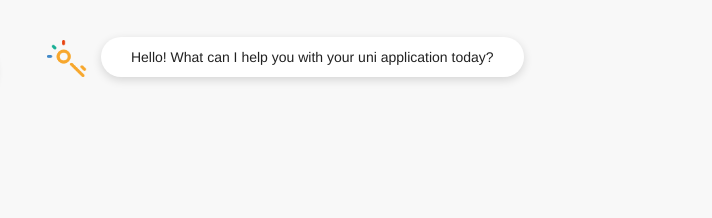
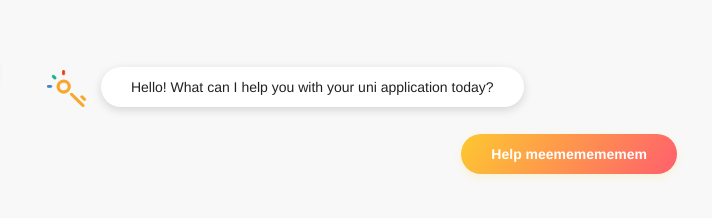
Before and after one commit to henryzt/JPMorgan-CFG19-Project-Access-Chatbot, a plain HTML site: page frontend/index.html in a window 1280 px wide. Shown: the full height of the page, 283-995 px from the left. Drawn offline with nearby package versions, Linux system fonts and the light colour scheme.

Commit message:
Add both bubble style for client and server

```diff
--- a/frontend/index.html
+++ b/frontend/index.html
@@ -24,6 +24,13 @@
                 <img src="img/icon.png" class="icon">
                 <div class="bubble bubble_server">Hello! What can I help you with your uni application today? </div>
             </div>
+
+
+            <div class="conversation">
+                <img src="img/icon.png" style="display: none;" class="icon">
+                <div class="bubble bubble_client">Help meememememem</div>
+            </div>
+
         </div>
     </div>
 
--- a/frontend/style.css
+++ b/frontend/style.css
@@ -14,6 +14,7 @@ body{
 }
 
 .main{
+    padding-top: 50px;
     width: 50%;
     max-width: 1000px;
     margin: 0 auto;
@@ -33,6 +34,14 @@ body{
     box-shadow: 0px 3px 10px rgba(0,0,0,0.14);
 }
 
+.bubble_client{
+    float: right;
+    background:linear-gradient(123deg,rgba(253,200,48,1) 0%,rgba(255,95,109,1) 100%);
+    box-shadow:0px 3px 10px rgba(255,216,0,0.14);
+    color:white;
+    font-weight:bold;
+}
+
 
 .logo{
     width: 210px;
@@ -45,5 +54,5 @@ body{
 }
 
 .conversation{
-    margin: 30px 0;
+    margin: 10px 0;
 }
```
